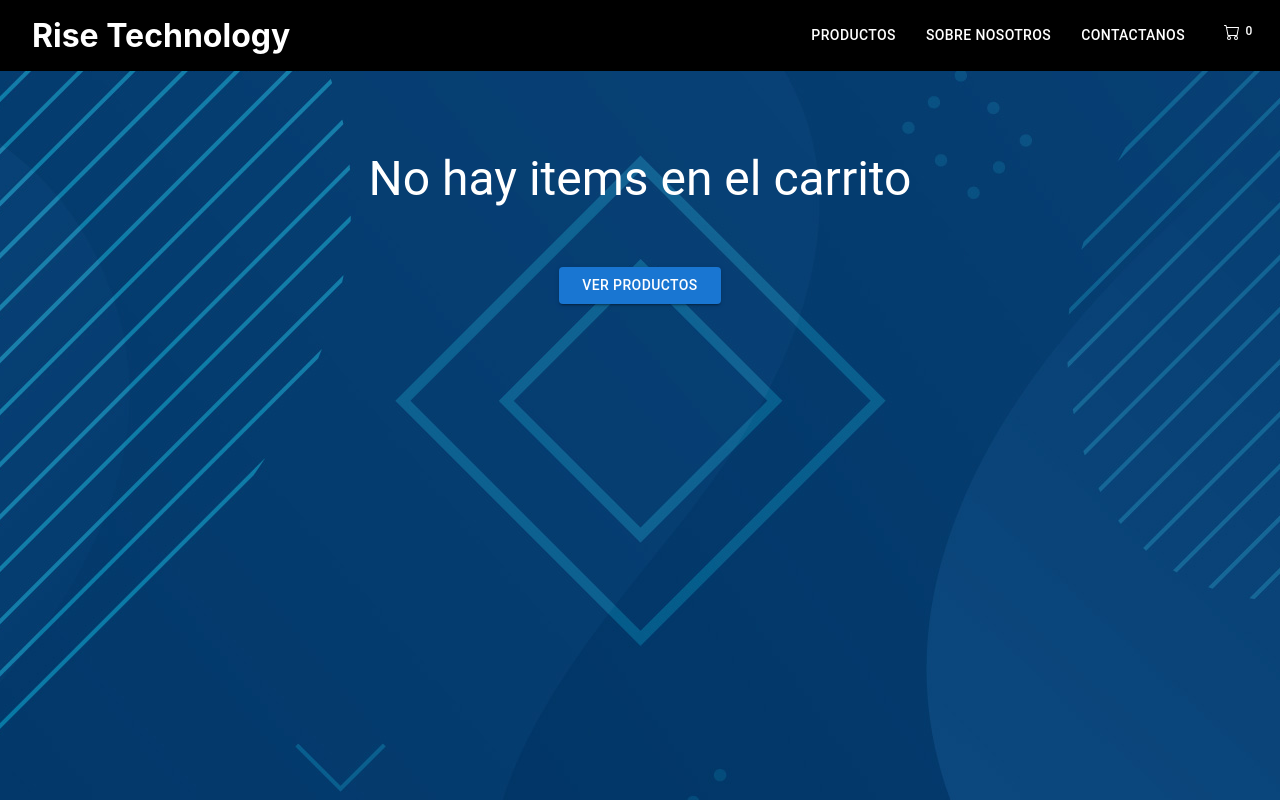
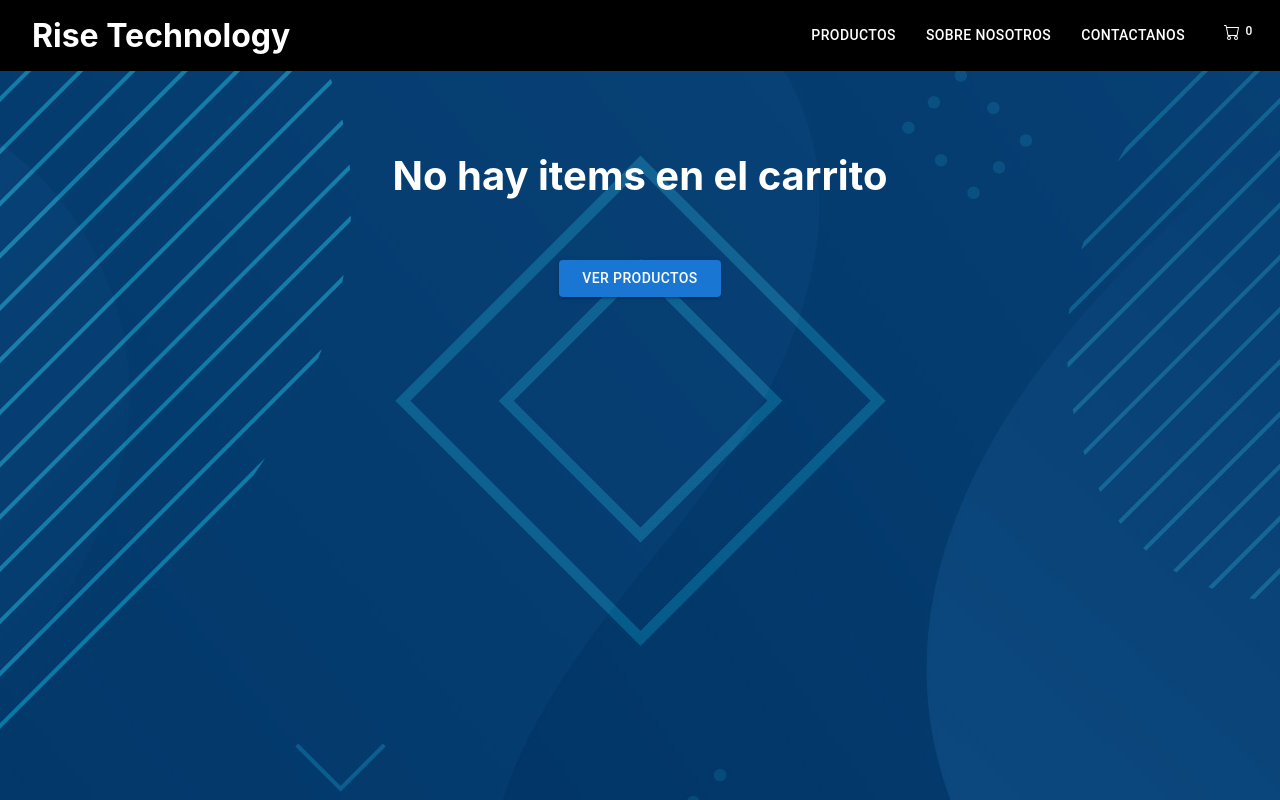
Before and after one commit to lucasllamanzarez/e-commerce-pf, a React (Create React App) app: page /cart in a window 1280 px wide. Built offline with nearby package versions, Linux system fonts and the light colour scheme.

Commit message:
Modificaciones de estilo y diseño

```diff
--- a/src/components/Cartwidget/Cart.css
+++ b/src/components/Cartwidget/Cart.css
@@ -9,6 +9,11 @@
     padding:5em;
 }
 
+.container p {
+    color: white;
+    font-size: 40px;
+}
+
 .container2 {
     padding:1em;
     text-align: center;
@@ -16,7 +21,7 @@
 
 .vaciar {
     text-align:end;
-    margin-right: 27rem;
+    margin-right: 26.5rem;
 }
 
 .tipo {
--- a/src/components/Cartwidget/Cart.js
+++ b/src/components/Cartwidget/Cart.js
@@ -3,7 +3,7 @@ import { Link, useNavigate } from 'react-router-dom';
 import { useCartContext } from './Cartcontext';
 import ItemCart from './ItemCart';
 import './Cart.css';
-import {Button, Typography} from '@mui/material';
+import {Button} from '@mui/material';
 import {getFirestore, collection, addDoc} from 'firebase/firestore';
 import Swal from 'sweetalert2';
 
@@ -59,7 +59,7 @@ const Cart = () => {
     if (cart.length === 0){
         return(
             <div className='container'>
-                <Typography variant='h3' color='white'>No hay items en el carrito</Typography>
+                <p><strong>No hay items en el carrito</strong></p>
                 <br></br>
                 <br></br>
                 <br></br>
@@ -86,12 +86,12 @@ const Cart = () => {
             </Button>
         </div>
         <div>
-            <Typography color="white">
+            <p style={{ color: "white", fontSize:"25px", padding: "15px"}}>
                 Total: $ {totalPrice()}
-            </Typography>
+            </p>
             <br></br>
         </div>
-        <Typography variant='h4' color="white" className='tipo'>Completar los datos para finalizar la compra</Typography>
+        <p className='tipo' style={{ color: "white", fontSize:"35px"}} >Completar los datos para finalizar la compra</p>
         <br></br>
         <form className='form'>
         <div>
--- a/src/components/Cartwidget/Cartwidget.js
+++ b/src/components/Cartwidget/Cartwidget.js
@@ -6,7 +6,7 @@ const CartWidget = () => {
 
   return (
     <div className="cart-widget">
-      <svg xmlns="http://www.w3.org/2000/svg" width="16" height="16" fill="currentColor" class="bi bi-cart" viewBox="0 0 16 16">
+      <svg xmlns="http://www.w3.org/2000/svg" width="16" height="16" fill="currentColor" className="bi bi-cart" viewBox="0 0 16 16">
   <path d="M0 1.5A.5.5 0 0 1 .5 1H2a.5.5 0 0 1 .485.379L2.89 3H14.5a.5.5 0 0 1 .491.592l-1.5 8A.5.5 0 0 1 13 12H4a.5.5 0 0 1-.491-.408L2.01 3.607 1.61 2H.5a.5.5 0 0 1-.5-.5zM3.102 4l1.313 7h8.17l1.313-7H3.102zM5 12a2 2 0 1 0 0 4 2 2 0 0 0 0-4zm7 0a2 2 0 1 0 0 4 2 2 0 0 0 0-4zm-7 1a1 1 0 1 1 0 2 1 1 0 0 1 0-2zm7 0a1 1 0 1 1 0 2 1 1 0 0 1 0-2z"/>
 </svg>
       <div className="qty-display">{totalItems() || 0}</div>
--- a/src/components/Cartwidget/ItemCart.js
+++ b/src/components/Cartwidget/ItemCart.js
@@ -1,7 +1,7 @@
 import React from 'react'
 import '../Cartwidget/itemCart.css';
 import { useCartContext } from './Cartcontext';
-import {Button,Typography} from '@mui/material';
+import {Button} from '@mui/material';
 
 const ItemCart = (data) => {
     //Traigo el useCartContext para el boton eliminar
@@ -11,12 +11,12 @@ const ItemCart = (data) => {
     <div className='Cart'>
         <img src={data.data.image} alt='Productos Rise'></img>
             <div>
-            <Typography variant="body2"  textAlign='left'>
+                <div>
                     <p>Producto: {data.data.title}</p>
                     <p>Cantidad: {data.data.quantity}</p>
                     <p>Precio Unitario: {data.data.price}</p>
                     <p>Subtotal: $ {data.data.quantity * data.data.price}</p>
-                </Typography>
+                </div>
             </div>
         <div className='CartButton'>
         <Button size="small" color="primary" onClick={() => remItem(data.data.id)}>
--- a/src/components/Cartwidget/itemCart.css
+++ b/src/components/Cartwidget/itemCart.css
@@ -6,6 +6,10 @@
     padding-bottom: 1rem;
     padding-top: 1rem;
     background: whitesmoke;
+}
+
+.Cart div {
+    text-align: left;
 }
 
 .Cart img {
```
